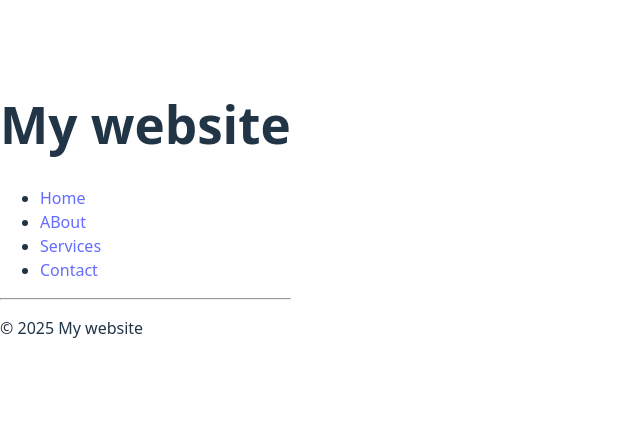
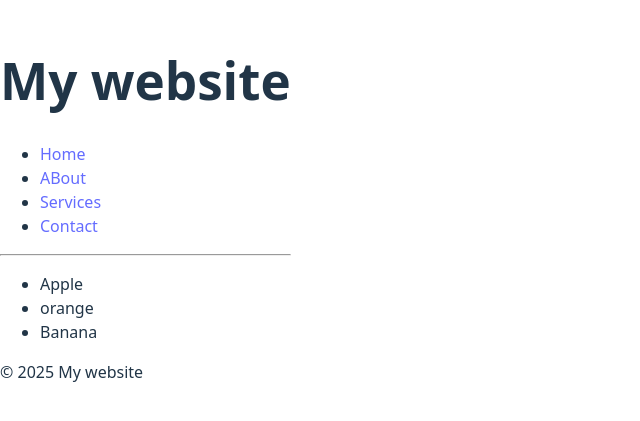
Before and after one commit to redaalch/react-color-picker, a React (Vite) app in the folder my-react-app/: page / in a window 1280 px wide. Shown: the part 191-612 px from the top of the page, without its empty margins (0-640 px from the left). Built offline with nearby package versions, Linux system fonts and the light colour scheme.

Commit message:
first commit

```diff
--- a/my-react-app/src/App.jsx
+++ b/my-react-app/src/App.jsx
@@ -1,3 +1,4 @@
+import Food from "./Food.jsx";
 import Footer from "./Footer.jsx";
 import Header from "./Header.jsx";
 
@@ -5,6 +6,7 @@
   return (
     <div>
       <Header />
+      <Food />
       <Footer />
     </div>
   );
--- a/my-react-app/src/Food.jsx
+++ b/my-react-app/src/Food.jsx
@@ -0,0 +1,12 @@
+function Food() {
+    const food1 = "orange";
+    const food2 = "Banana";
+    return(
+        <ul>
+            <li>Apple</li>
+            <li>{food1}</li>
+            <li>{food2}</li>
+        </ul>
+    )
+}
+export default Food
```
